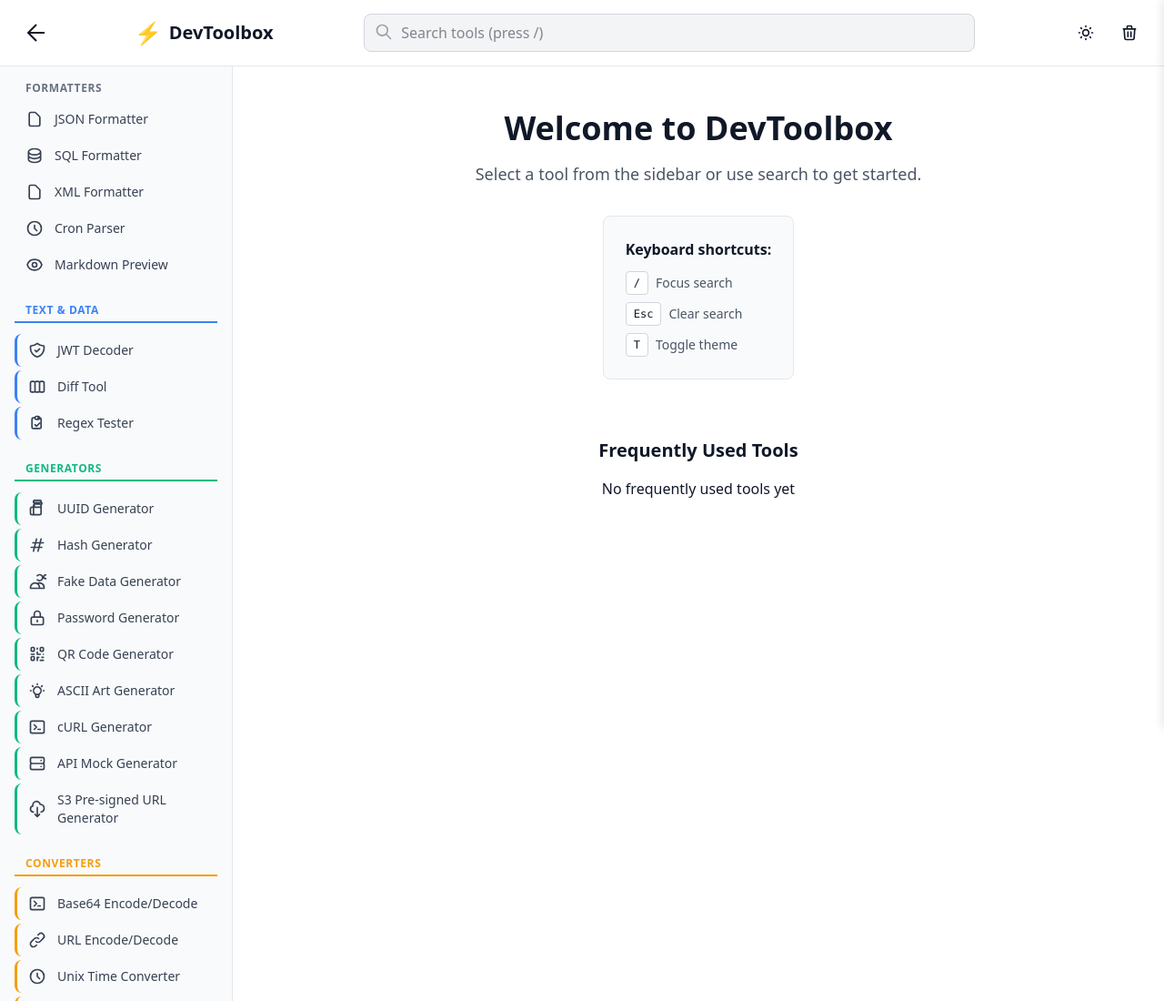
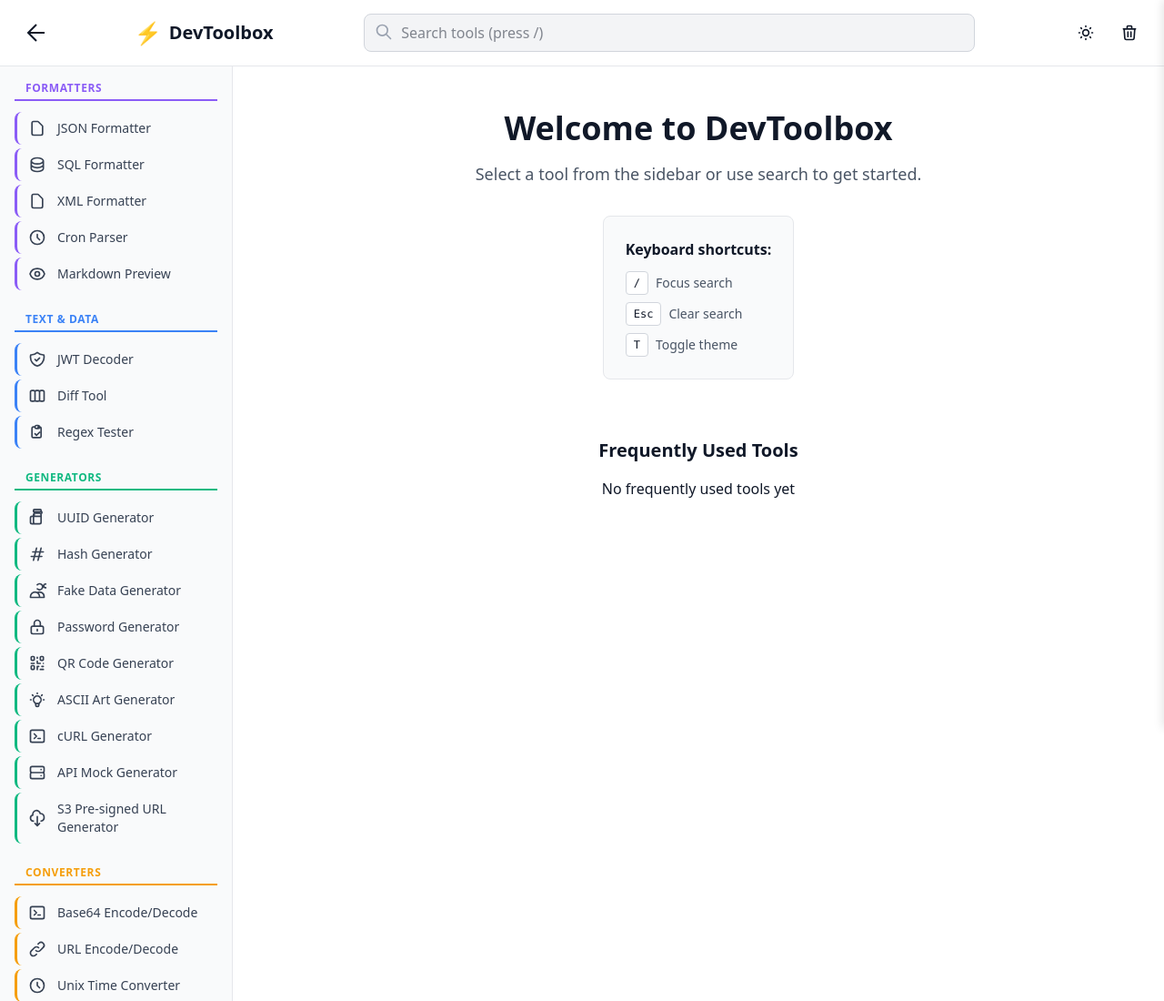
Before and after one commit to Vijay-Duke/devtoolbox, a website with bundled scripts: page index.html in a window 1280 px wide. Shown: the top 1100 px of the page at 91% size. Built offline with nearby package versions, Linux system fonts and the light colour scheme.

Commit message:
feat: implement comprehensive performance optimizations and complete README overhaul
## Performance Optimizations
- Replace 300KB CDN Tailwind with 62KB production build using PostCSS
- Remove Google Fonts, implement system UI font stack for zero external requests
- Add tool prefetching with requestIdleCallback for popular tools
- Enhance service worker with stale-while-revalidate CSS caching
- Fix CSS caching issues that caused UI breaks on refresh

## UI/UX Improvements
- Reorganize sidebar categories: all generators together, all formatters together
- Add missing purple color scheme for Formatters category (border + underline)
- Fix form accessibility by adding id/name attributes across all tools
- Add Content Security Policy headers to resolve browser warnings
- Replace placeholder icons with proper DevToolbox favicon set

## Documentation
- Complete README overhaul reflecting all performance optimizations
- Update installation instructions with proper npm build process
- Document ToolTemplate architecture and new categorization system
- Add performance benchmarks and technical architecture details
- Update project structure and development workflow

## Technical Infrastructure
- Add Tailwind CSS 4.x build pipeline with src/input.css compilation
- Update service worker cache strategies (v3→v4) with multiple buckets
- Implement proper favicon.io icon set with multiple sizes
- Add build scripts and PostCSS configuration for production deployments

**Result**: 95% smaller CSS bundle, zero external dependencies, enhanced offline support

```diff
--- a/index.html
+++ b/index.html
@@ -291,6 +291,10 @@
     }
 
     /* Category color coding */
+    .category-formatters .nav-link {
+      border-left: 3px solid #8b5cf6 !important;
+    }
+
     .category-text-data .nav-link {
       border-left: 3px solid #3b82f6 !important;
     }
@@ -312,6 +316,12 @@
     }
 
     /* Category indicators when sidebar is collapsed */
+    #sidebar.collapsed .category-formatters .nav-link {
+      border-left: 4px solid #8b5cf6 !important;
+      border-radius: 0 0.5rem 0.5rem 0 !important;
+      margin-left: 0.5rem !important;
+    }
+
     #sidebar.collapsed .category-text-data .nav-link {
       border-left: 4px solid #3b82f6 !important;
       border-radius: 0 0.5rem 0.5rem 0 !important;
@@ -343,6 +353,13 @@
     }
 
     /* Category headers with matching colors */
+    .category-formatters .sidebar-category {
+      color: #8b5cf6 !important;
+      border-bottom: 2px solid #8b5cf6 !important;
+      padding-bottom: 0.25rem !important;
+      margin-bottom: 0.75rem !important;
+    }
+
     .category-text-data .sidebar-category {
       color: #3b82f6 !important;
       border-bottom: 2px solid #3b82f6 !important;
```
Also changed, not shown: README.md.
